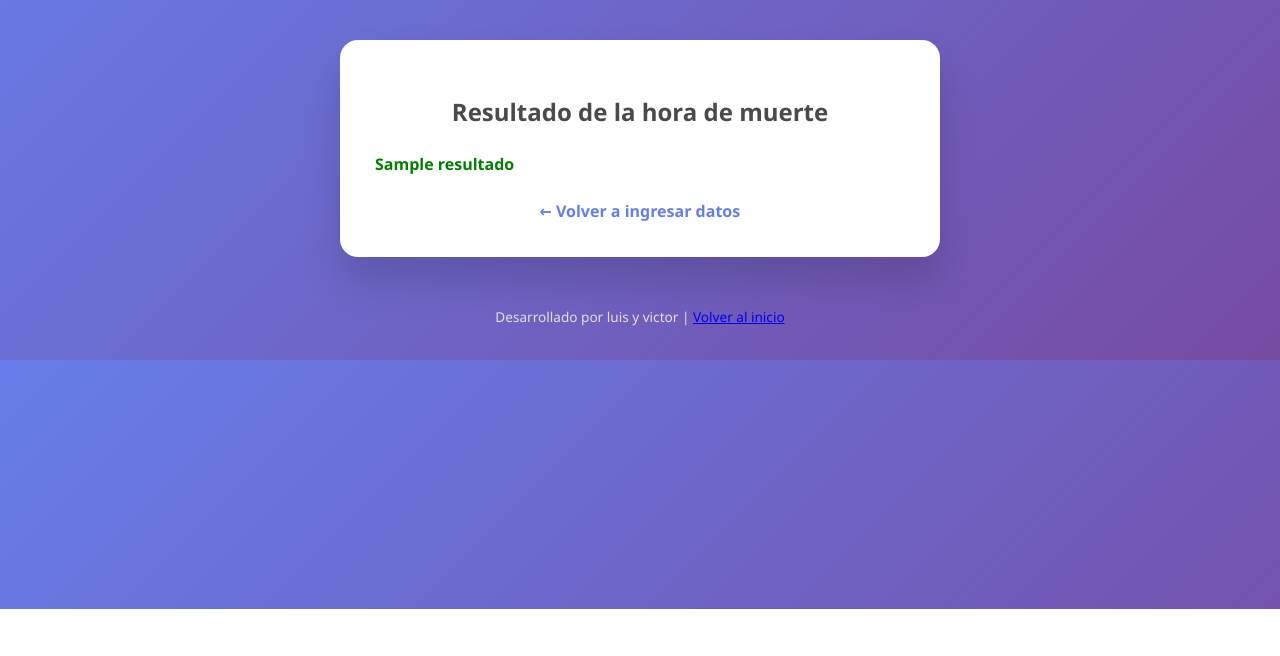
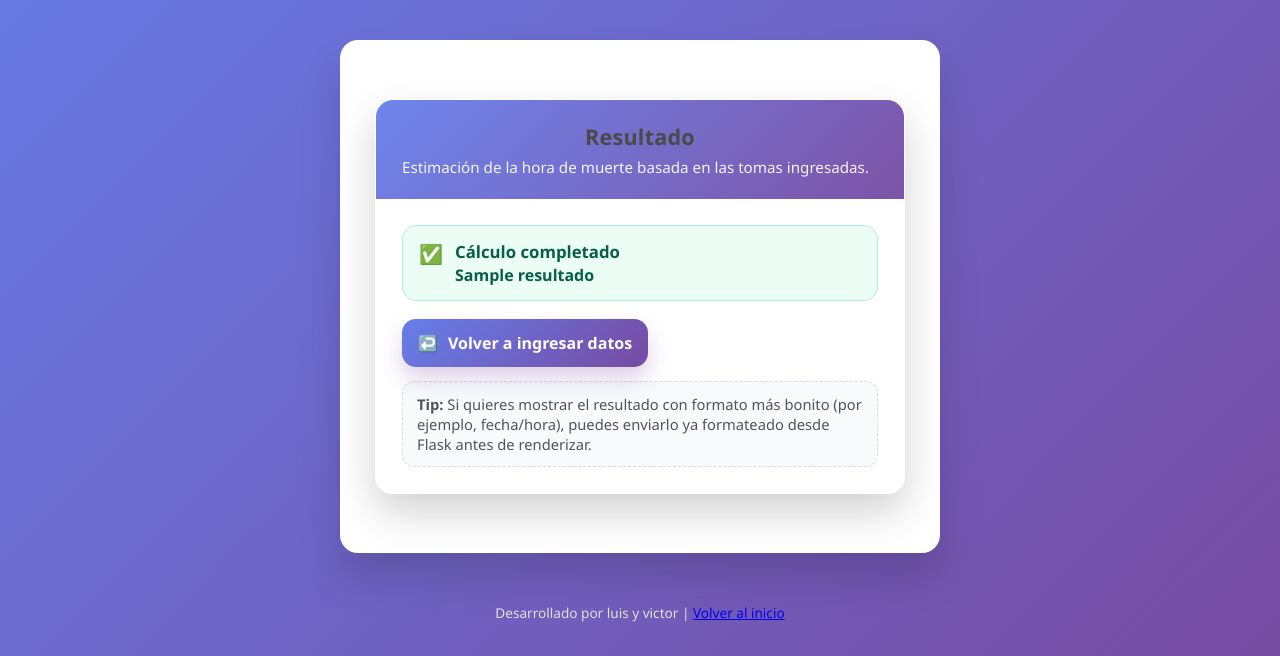
Before and after one commit to frostycello/calculadorforence, a Flask app: template Perito/templates/resultado.html in a window 1280 px wide. Shown: the part 191-847 px from the top of the page. Before the commit the page ends 800 px from the top, so only its background shows below. Run offline with Flask 3, Linux system fonts and the light colour scheme; the template is opened without the code that fills it: most values are stand-ins (such as "Sample title", 1, 10 or a date in 2020).

Commit message:
Update resultado.html

```diff
--- a/Perito/templates/resultado.html
+++ b/Perito/templates/resultado.html
@@ -3,12 +3,175 @@
 {% block title %}Resultado{% endblock %}
 
 {% block content %}
-    <h2>Resultado de la hora de muerte</h2>
+<style>
+  .card {
+    max-width: 860px;
+    margin: 24px auto;
+    background: rgba(255,255,255,0.92);
+    border: 1px solid rgba(255,255,255,0.35);
+    border-radius: 18px;
+    box-shadow: 0 18px 40px rgba(0,0,0,0.18);
+    overflow: hidden;
+  }
+
+  .card-header {
+    padding: 22px 26px;
+    background: linear-gradient(135deg, rgba(102,126,234,0.95), rgba(118,75,162,0.95));
+    color: #fff;
+  }
+
+  .card-header h2 {
+    margin: 0;
+    font-size: 1.35rem;
+    letter-spacing: 0.2px;
+  }
+
+  .card-header p {
+    margin: 6px 0 0;
+    opacity: 0.92;
+    font-size: 0.95rem;
+  }
+
+  .card-body {
+    padding: 26px;
+  }
+
+  .alert {
+    display: flex;
+    gap: 12px;
+    align-items: flex-start;
+    padding: 14px 16px;
+    border-radius: 14px;
+    border: 1px solid transparent;
+    font-weight: 650;
+    line-height: 1.4;
+  }
+
+  .alert .icon {
+    font-size: 1.2rem;
+    margin-top: 1px;
+  }
+
+  .alert-success {
+    background: #ecfdf5;
+    border-color: #a7f3d0;
+    color: #065f46;
+  }
+
+  .alert-error {
+    background: #fef2f2;
+    border-color: #fecaca;
+    color: #7f1d1d;
+  }
+
+  .result-text {
+    font-weight: 700;
+    font-size: 1.05rem;
+  }
+
+  .actions {
+    display: flex;
+    flex-direction: column;
+    gap: 10px;
+    margin-top: 18px;
+  }
+
+  @media (min-width: 740px) {
+    .actions {
+      flex-direction: row;
+      align-items: center;
+      justify-content: flex-start;
+      gap: 12px;
+    }
+  }
+
+  .btn {
+    display: inline-flex;
+    align-items: center;
+    justify-content: center;
+    gap: 10px;
+    padding: 13px 16px;
+    border: none;
+    border-radius: 14px;
+    cursor: pointer;
+    font-weight: 750;
+    font-size: 16px;
+    text-decoration: none;
+    transition: transform 0.18s ease, box-shadow 0.18s ease, opacity 0.18s ease;
+  }
+
+  .btn-primary {
+    color: #fff;
+    background: linear-gradient(135deg, #667eea, #764ba2);
+    box-shadow: 0 12px 22px rgba(118,75,162,0.25);
+  }
+
+  .btn-primary:hover {
+    transform: translateY(-2px);
+    box-shadow: 0 16px 26px rgba(118,75,162,0.30);
+  }
+
+  .btn-secondary {
+    background: #f3f4f6;
+    color: #374151;
+  }
+
+  .btn-secondary:hover {
+    opacity: 0.9;
+  }
+
+  .note {
+    margin-top: 14px;
+    background: #f8fafc;
+    border: 1px dashed #d6dae3;
+    padding: 12px 14px;
+    border-radius: 12px;
+    color: #4b5563;
+    font-size: 0.92rem;
+  }
+
+  code {
+    font-family: ui-monospace, SFMono-Regular, Menlo, Monaco, Consolas, "Liberation Mono", "Courier New", monospace;
+    font-size: 0.95em;
+  }
+</style>
+
+<div class="card">
+  <div class="card-header">
+    <h2>Resultado</h2>
+    <p>Estimación de la hora de muerte basada en las tomas ingresadas.</p>
+  </div>
+
+  <div class="card-body">
     {% if 'Error' in resultado %}
-        <p style="color: red; font-weight: bold;">{{ resultado }}</p>
+      <div class="alert alert-error">
+        <span class="icon">⛔</span>
+        <div>
+          <div class="result-text">Ocurrió un problema</div>
+          <div>{{ resultado }}</div>
+        </div>
+      </div>
     {% else %}
-        <p style="color: green; font-weight: bold;">{{ resultado }}</p>
+      <div class="alert alert-success">
+        <span class="icon">✅</span>
+        <div>
+          <div class="result-text">Cálculo completado</div>
+          <div>{{ resultado }}</div>
+        </div>
+      </div>
     {% endif %}
-    <a href="/" class="volver">← Volver a ingresar datos</a>
 
+    <div class="actions">
+      <a href="/" class="btn btn-primary"><span>↩️</span> Volver a ingresar datos</a>
+
+      <!-- Botón opcional extra si quieres llevar a otra ruta -->
+      <!-- <a href="/ingreso" class="btn btn-secondary"><span>➕</span> Nueva captura</a> -->
+    </div>
+
+    <div class="note">
+      <strong>Tip:</strong> Si quieres mostrar el resultado con formato más bonito (por ejemplo, fecha/hora),
+      puedes enviarlo ya formateado desde Flask antes de renderizar.
+    </div>
+  </div>
+</div>
 {% endblock %}
```
